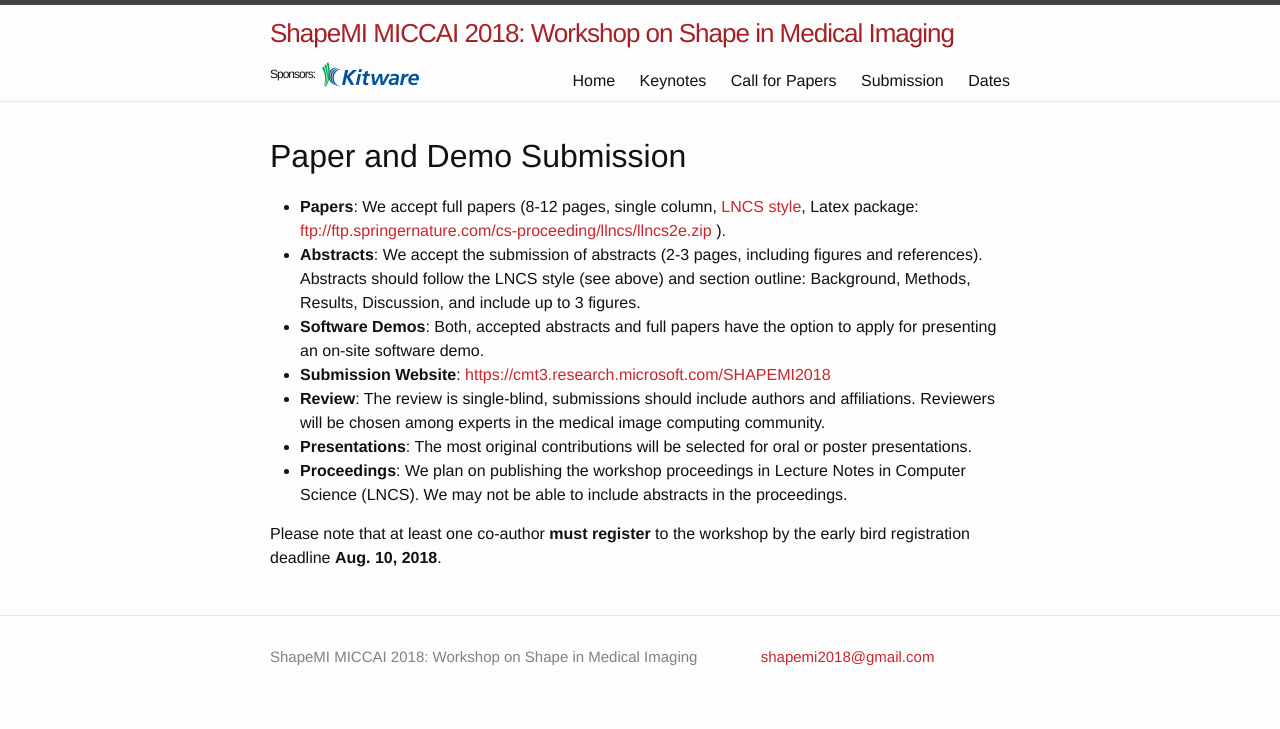
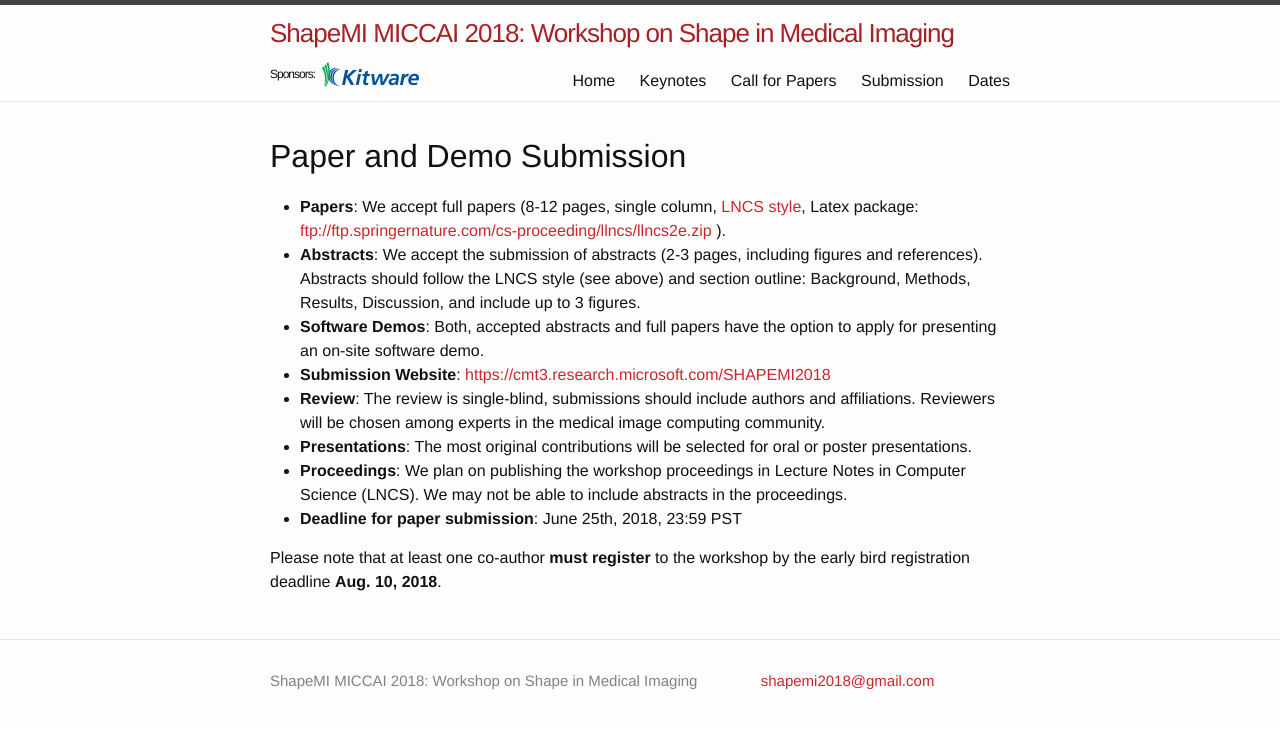
Before and after one commit to shapemi/shapemi2020, a Jekyll site: the page built from submission/index.md, in a window 1280 px wide. Shown: the top 729 px of the page. Built offline with Jekyll 4.4.1, drawn with Linux system fonts in a browser that asks for light colours.

Commit message:
Update index.md

```diff
--- a/submission/index.md
+++ b/submission/index.md
@@ -13,5 +13,6 @@ order: 2
 * **Review**: The review is single-blind, submissions should include authors and affiliations. Reviewers will be chosen among experts in the medical image computing community.
 * **Presentations**: The most original contributions will be selected for oral or poster presentations.
 * **Proceedings**: We plan on publishing the workshop proceedings in Lecture Notes in Computer Science (LNCS). We may not be able to include abstracts in the proceedings.
+* **Deadline for paper submission**: June 25th, 2018, 23:59 PST
 
 Please note that at least one co-author **must register** to the workshop by the early bird registration deadline **Aug. 10, 2018**.
```
